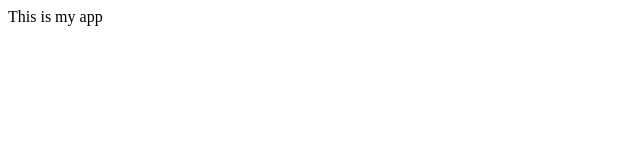
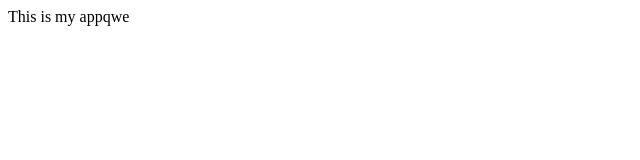
Before and after one commit to jeromevisperas/myappsample, a plain HTML site: page index.html in a window 1280 px wide. Shown: the full height of the page, 0-640 px from the left. Drawn offline with Linux system fonts and the light colour scheme.

Commit message:
modified:   index.html

```diff
--- a/index.html
+++ b/index.html
@@ -3,6 +3,6 @@
         <title>My App</title>
     </head>
     <body>
-        This is my app
+        This is my appqwe
     </body>
 </html>
```
